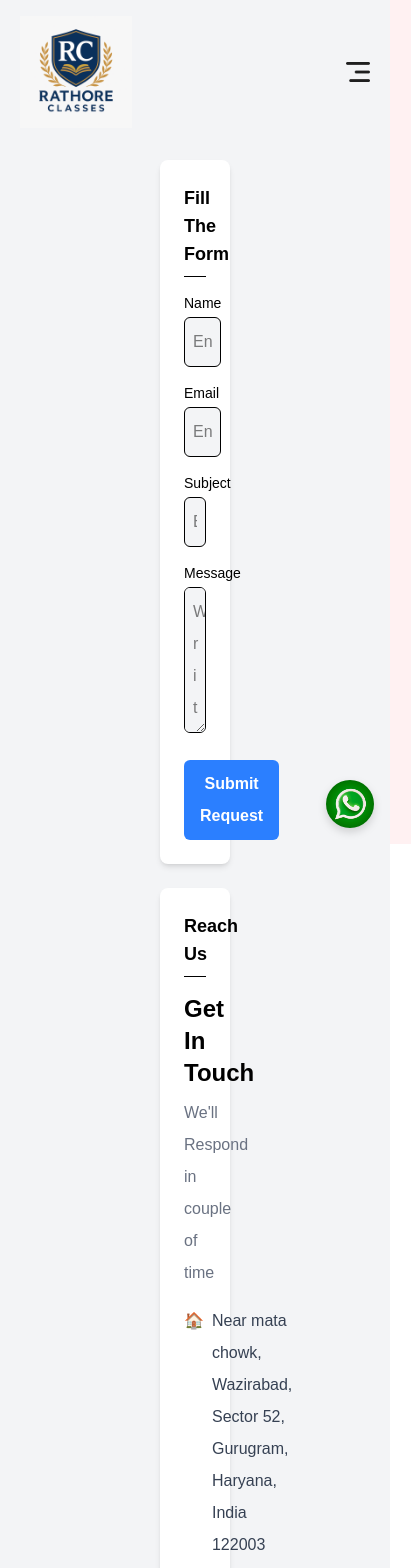
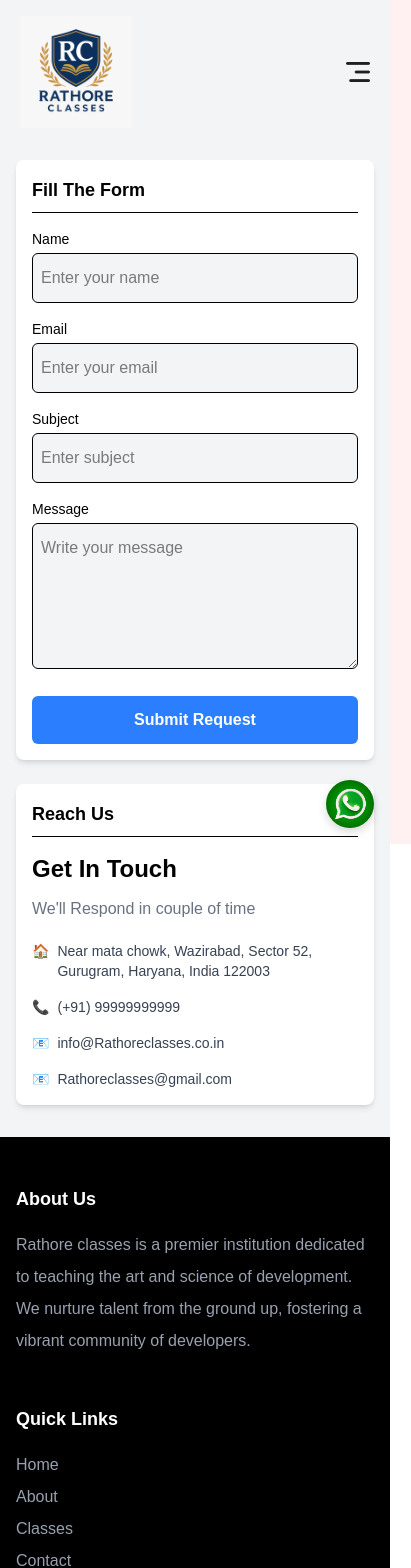
Before and after one commit to Akbhardwaj5959/Tution_Classes, a Next.js app: page /contact in a window 390 px wide. Shown: the top 1568 px of the page, 411 px wide, since content can reach past the window. Built offline with nearby package versions, Linux system fonts and the light colour scheme; a web font is replaced by a local one.

Commit message:
responsive

```diff
--- a/app/classes/page.jsx
+++ b/app/classes/page.jsx
@@ -1,11 +1,11 @@
+import Services from "../components/Services";
+import Link from "next/link";
 import subjects from"@/data/subjects.json";
-import Link from "next/link";
-import Services from "../components/Services";
 
 export default function Subjects() {
   return (
-    <div className="bg-white p-40">
-      <div className="grid grid-cols-2 sm:grid-cols-3 md:grid-cols-4 lg:grid-cols-5 gap-6">
+    <div className="bg-white px-4 py-40 sm:px-8 md:px-16 lg:px-32">
+      <div className="grid grid-cols-2 sm:grid-cols-3 md:grid-cols-4 lg:grid-cols-5 gap-4 sm:gap-6">
         {subjects.map((subject, idx) => (
           <div
             key={idx}
--- a/app/components/Services.jsx
+++ b/app/components/Services.jsx
@@ -1,5 +1,5 @@
+import Image from "next/image";
 import services from "@/data/classes.json";
-import Image from "next/image";
 
 export default function Services() {
   return (
--- a/app/contact/page.jsx
+++ b/app/contact/page.jsx
@@ -1,11 +1,11 @@
 export default function page() {
   return (
-    <div className="flex flex-col md:flex-row gap-6 p-40 bg-gray-100 min-h-screen">
-
-      <div className="flex-1 bg-white shadow-md rounded-lg p-6">
+    <div className="flex flex-col md:flex-row gap-6 px-4 py-8 pt-40 sm:px-8 md:px-16 lg:px-32 bg-gray-100 min-h-screen">
+      {/* Form */}
+      <div className="w-full md:flex-1 bg-white shadow-md rounded-lg p-4 sm:p-6">
         <h2 className="text-lg font-semibold border-b pb-2 mb-4">Fill The Form</h2>
         <form className="space-y-4">
-          <div className="grid md:grid-cols-2 gap-4">
+          <div className="grid grid-cols-1 md:grid-cols-2 gap-4">
             <div>
               <label className="block text-sm font-medium">Name</label>
               <input
@@ -44,35 +44,32 @@ export default function page() {
 
           <button
             type="submit"
-            className="bg-blue-500 hover:bg-orange-600 text-white font-semibold px-4 py-2 rounded-md"
+            className="bg-blue-500 hover:bg-orange-600 text-white font-semibold px-4 py-2 rounded-md w-full sm:w-auto"
           >
             Submit Request
           </button>
         </form>
       </div>
 
-      {/* Right Side - Contact Info */}
-      <div className="w-full md:w-1/3 bg-white shadow-md rounded-lg p-6">
+      {/* Contact Info */}
+      <div className="w-full md:w-1/3 bg-white shadow-md rounded-lg p-4 sm:p-6">
         <h2 className="text-lg font-semibold border-b pb-2 mb-4">Reach Us</h2>
         <h3 className="text-2xl font-bold mb-2">Get In Touch</h3>
         <p className="text-gray-500 mb-4">We&apos;ll Respond in couple of time</p>
 
-        <div className="space-y-4 text-gray-700">
+        <div className="space-y-4 text-gray-700 text-sm sm:text-base">
           <p className="flex items-start">
             <span className="text-orange-500 mr-2">🏠</span>
             Near mata chowk, Wazirabad, Sector 52, Gurugram, Haryana, India 122003
           </p>
-
           <p className="flex items-center">
             <span className="text-orange-500 mr-2">📞</span>
             (+91) 99999999999
           </p>
-
           <p className="flex items-center">
             <span className="text-orange-500 mr-2">📧</span>
             info@Rathoreclasses.co.in
           </p>
-
           <p className="flex items-center">
             <span className="text-orange-500 mr-2">📧</span>
             Rathoreclasses@gmail.com
```
